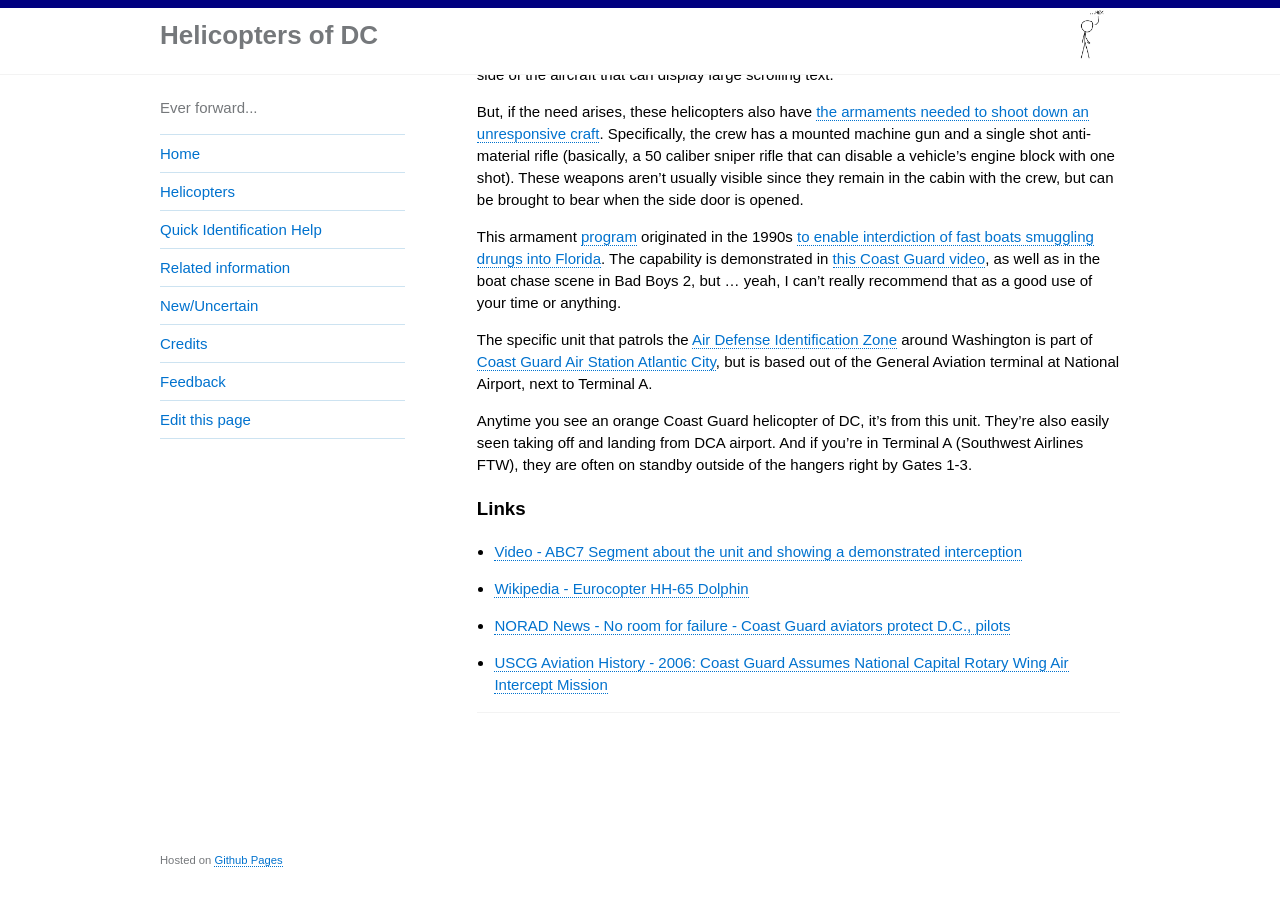
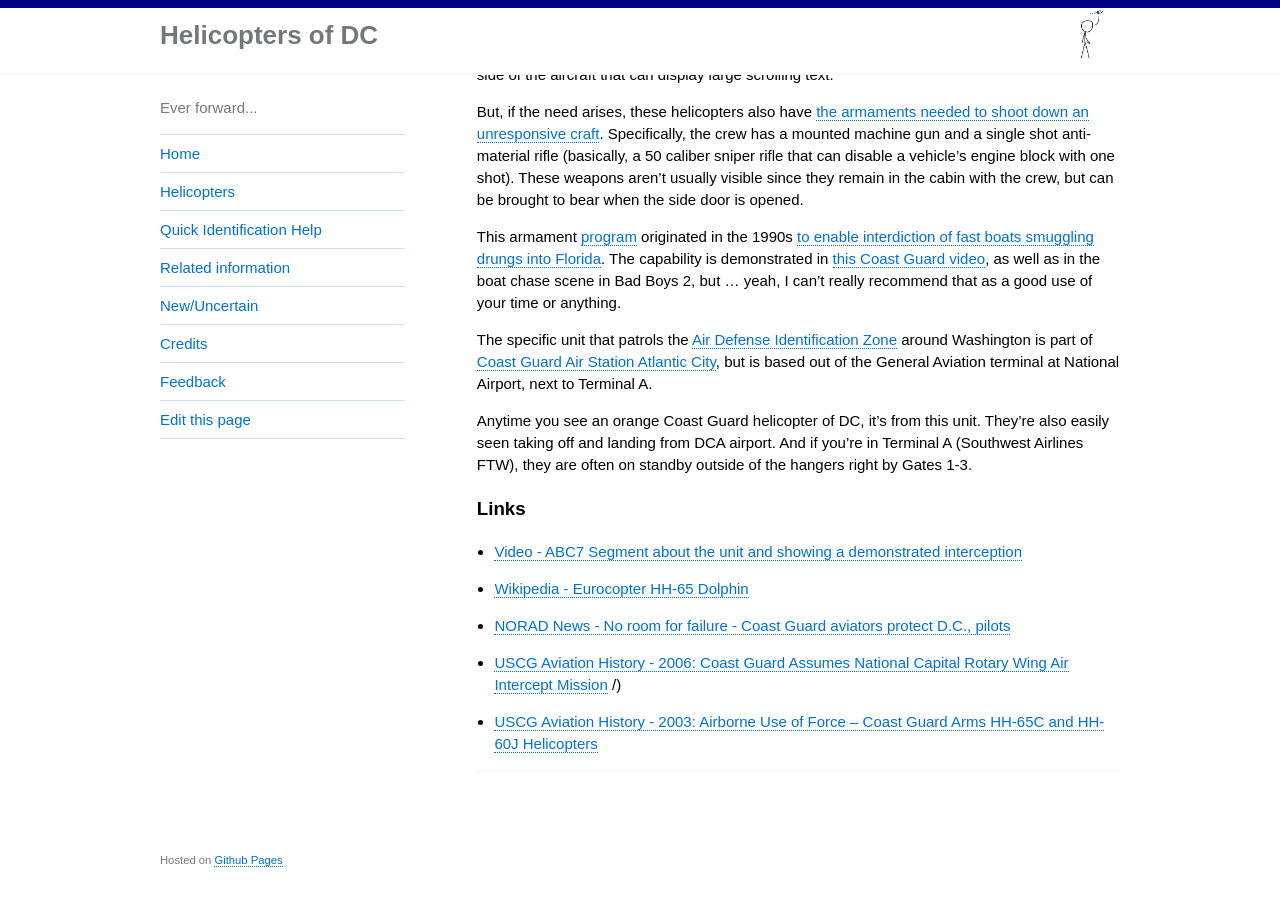
Before and after one commit to gbinal/dc-helicopters, a Jekyll site: the page built from _helicopters/us-coast-guard.md, in a window 1280 px wide and 900 px high, scrolled down 739 px. Built offline with Jekyll 4.4.1, drawn with Linux system fonts in a browser that asks for light colours.

Commit message:
adding link

```diff
--- a/_helicopters/us-coast-guard.md
+++ b/_helicopters/us-coast-guard.md
@@ -32,3 +32,5 @@ Anytime you see an orange Coast Guard helicopter of DC, it's from this unit.  Th
 * [Wikipedia - Eurocopter HH-65 Dolphin](https://en.wikipedia.org/wiki/Eurocopter_HH-65_Dolphin)
 * [NORAD News - No room for failure - Coast Guard aviators protect D.C., pilots](http://www.norad.mil/Newsroom/Article/578611/no-room-for-failure-coast-guard-aviators-protect-dc-pilots/)
 * [USCG Aviation History - 2006: Coast Guard Assumes National Capital Rotary Wing Air Intercept Mission](https://cgaviationhistory.org/2006-coast-guard-assumes-national-capital-rotary-wing-air-intercept-mission/)
+/)
+* [USCG Aviation History - 2003: Airborne Use of Force – Coast Guard Arms HH-65C and HH-60J Helicopters](https://cgaviationhistory.org/2003-airborne-use-of-force-coast-guard-arms-hh-65c-and-hh-60j-helicopters/)
```
